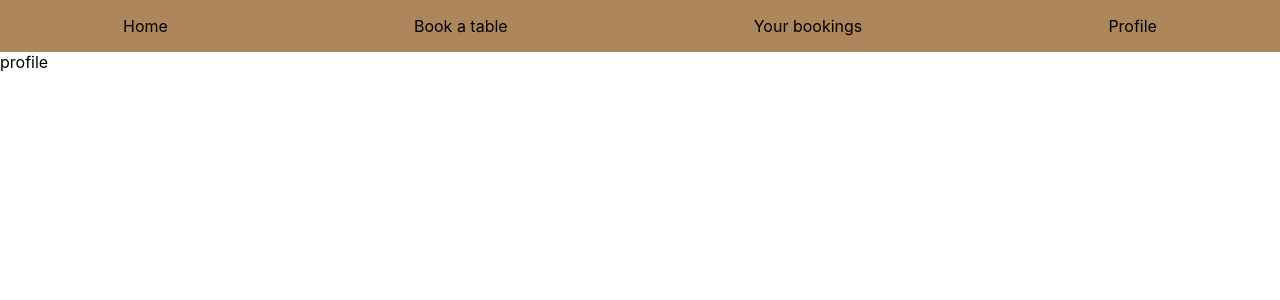
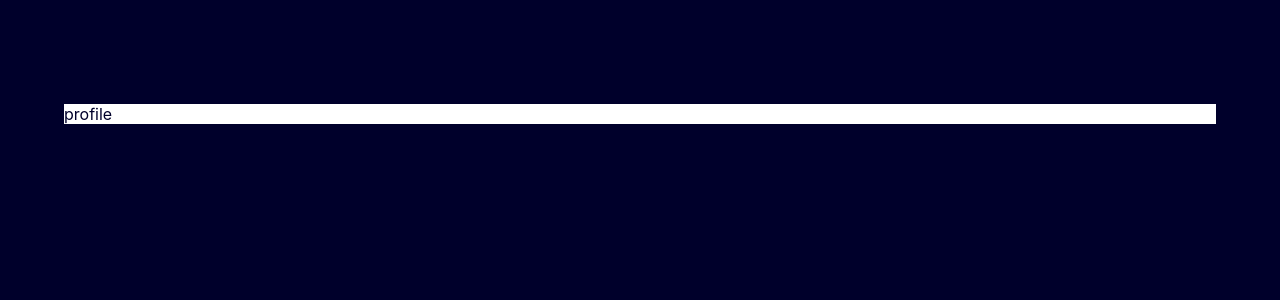
Before and after one commit to TeaFlex/delicioso-client, a React (Vite) app: page /profile in a window 1280 px wide. Shown: the top 300 px of the page. Built offline with nearby package versions, Linux system fonts and the light colour scheme.

Commit message:
navbar done

```diff
--- a/src/App.css
+++ b/src/App.css
@@ -1,12 +1,10 @@
 @import './assets/variables.css';
+@import './assets/common.css';
+@import './assets/animations.css';
 
 #root {
+    color: var(--main-text);
     background-color: var(--bg-color);
     min-height: 100vh;
     width: 100%;
-    overflow: hidden;
 }
-
-#content {
-    width: 100%;
-}
--- /dev/null
+++ b/src/assets/animations.css
@@ -0,0 +1,19 @@
+@keyframes slide-down {
+    from {
+        transform: translateY(-100%);
+    }
+
+    to {
+        transform: translateY(0);
+    }
+}
+
+@keyframes slide-up {
+    from {
+        transform: translateY(100%);
+    }
+
+    to {
+        transform: translateY(0);
+    }
+}
--- /dev/null
+++ b/src/assets/common.css
@@ -0,0 +1,5 @@
+.center {
+    display: flex;
+    flex-flow: row nowrap;
+    justify-content: center;
+}
--- a/src/assets/variables.css
+++ b/src/assets/variables.css
@@ -1,5 +1,10 @@
 html {
-    --main-color: #ad875b;
-    --ligth-main: #a78e72;
-    --bg-color: #ffffff;
+    --main-color: #f91657;
+    --second-color: #00002b;
+    --light-main: #f86e95;
+    --light-second: #61618d;
+    --bright-main: white;
+    --main-text: var(--second-color);
+    --hover-text: var(--bright-main);
+    --bg-color: var(--second-color);
 }
--- /dev/null
+++ b/src/components/content/Content.css
@@ -0,0 +1,11 @@
+#content {
+    /* background-color: aliceblue; */
+    width: 90%;
+    margin: auto;
+    padding-top: 1em;
+    /* min-height: 130vh; */
+}
+
+#content>* {
+    background-color: var(--bright-main);
+}
--- /dev/null
+++ b/src/components/content/Content.tsx
@@ -0,0 +1,12 @@
+import { Component, ReactNode } from "react";
+import './Content.css';
+
+export default class Content extends Component {
+    render(): ReactNode {
+        return (
+            <div id="content">
+                {this.props.children}
+            </div>
+        )
+    }
+}
--- a/src/components/navbar/Navbar.css
+++ b/src/components/navbar/Navbar.css
@@ -1,13 +1,68 @@
 #navbar {
+    width: 100%;
+    position: fixed;
+    bottom: 0;
+    animation-name: slide-up;
+    animation-duration: 0.5s;
+    animation-fill-mode: forwards;
+}
+
+#navbar > nav {
     display: flex;
     flex-flow: row wrap;
     align-items: center;
-    justify-content: space-around;
+    justify-content: space-evenly;
     background-color: var(--main-color);
+    border-radius: 5px;
+    width: 90%;
+    margin-top: 1em;
+    margin-bottom: 1em;
+    box-shadow: 0 0 7px black;
 }
 
 #navbar a {
     text-decoration: none;
     color: black;
     padding: 1em;
+    border-radius: 5px;
 }
+
+#navbar a:hover {
+    color: var(--hover-text);
+    transition: color 0.5s;
+}
+
+#navbar a > .textLink {
+    display: none;
+}
+
+#navbar .icon {
+    text-align: center;
+    display: inline;
+    height: 1.5em;
+    margin-right: 0;
+    vertical-align: middle;
+}
+
+@media (min-width: 640px) {
+
+    #navbar {
+        position: -webkit-sticky;
+        position: sticky;
+        top: 0;
+        animation-name: slide-down;
+    }
+
+    #navbar > nav {
+        width: 60%;
+    }
+
+    #navbar .icon {
+        margin-right: 0.5em;
+        vertical-align: sub;
+    }
+
+    #navbar a > .textLink {
+        display: inline;
+    }
+}
--- a/src/components/navbar/Navbar.tsx
+++ b/src/components/navbar/Navbar.tsx
@@ -5,24 +5,48 @@ import './Navbar.css';
 interface Page {
     path: string;
     label: string;
+    d: string;
 }
 
 export default class Navbar extends Component {
     render(): ReactNode {
         const pages: Page[] = [
-            {label: "Home", path: '/'},
-            {label: "Book a table", path:"book/"},
-            {label: "Your bookings", path:"bookings/"},
-            {label: "Profile", path:"profile/"},
+            {
+                label: "Home",
+                path: '/',
+                d: "M3 12l2-2m0 0l7-7 7 7M5 10v10a1 1 0 001 1h3m10-11l2 2m-2-2v10a1 1 0 01-1 1h-3m-6 0a1 1 0 001-1v-4a1 1 0 011-1h2a1 1 0 011 1v4a1 1 0 001 1m-6 0h6"
+            },
+            {
+                label: "Book a table",
+                path:"book/",
+                d: "M5 5a2 2 0 012-2h10a2 2 0 012 2v16l-7-3.5L5 21V5z"
+            },
+            {
+                label: "Your bookings",
+                path:"bookings/",
+                d: "M12 6.253v13m0-13C10.832 5.477 9.246 5 7.5 5S4.168 5.477 3 6.253v13C4.168 18.477 5.754 18 7.5 18s3.332.477 4.5 1.253m0-13C13.168 5.477 14.754 5 16.5 5c1.747 0 3.332.477 4.5 1.253v13C19.832 18.477 18.247 18 16.5 18c-1.746 0-3.332.477-4.5 1.253"
+            },
+            {
+                label: "Profile",
+                path:"profile/",
+                d: "M16 7a4 4 0 11-8 0 4 4 0 018 0zM12 14a7 7 0 00-7 7h14a7 7 0 00-7-7z"
+            },
         ]
         return (
-            <nav id="navbar">
-                {pages.map((el, i) => {
-                    return (
-                        <Link key={i} to={el.path}>{el.label}</Link>
-                    );
-                })}
-            </nav>
+            <div className="center" id="navbar">
+                <nav>
+                    {pages.map((el, i) => {
+                        return (
+                            <Link key={i} to={el.path}>
+                                <svg xmlns="http://www.w3.org/2000/svg" className="icon" fill="none" viewBox="0 0 24 24" stroke="currentColor">
+                                    <path strokeLinecap="round" strokeLinejoin="round" strokeWidth={2} d={el.d} />
+                                </svg>
+                                <span className="textLink">{el.label}</span>
+                            </Link>
+                        );
+                    })}
+                </nav>
+            </div>
         )
     }
 }
--- a/src/pages/Layout.tsx
+++ b/src/pages/Layout.tsx
@@ -1,5 +1,6 @@
 import { Component, ReactNode } from "react";
 import { Outlet } from "react-router-dom";
+import Content from "../components/content/Content";
 import Navbar from "../components/navbar/Navbar";
 
 export default class Layout extends Component {
@@ -7,9 +8,9 @@ export default class Layout extends Component {
         return (
             <>
                 <Navbar />
-                <div id="content">
+                <Content>
                     <Outlet />
-                </div>
+                </Content>
             </>
         )
     }
```
Also changed, not shown: src/pages/Connection.tsx (added, +9 -0 lines).
